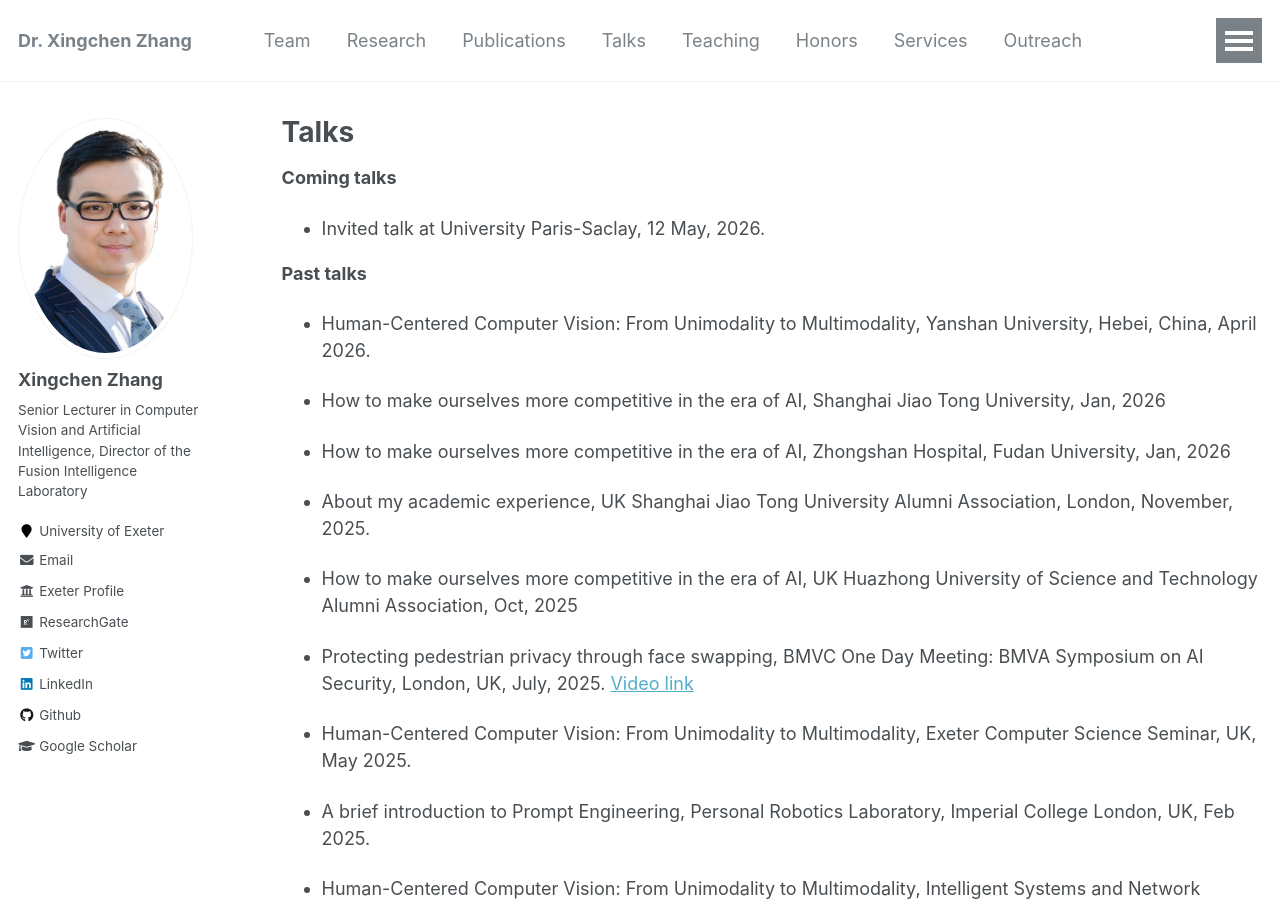
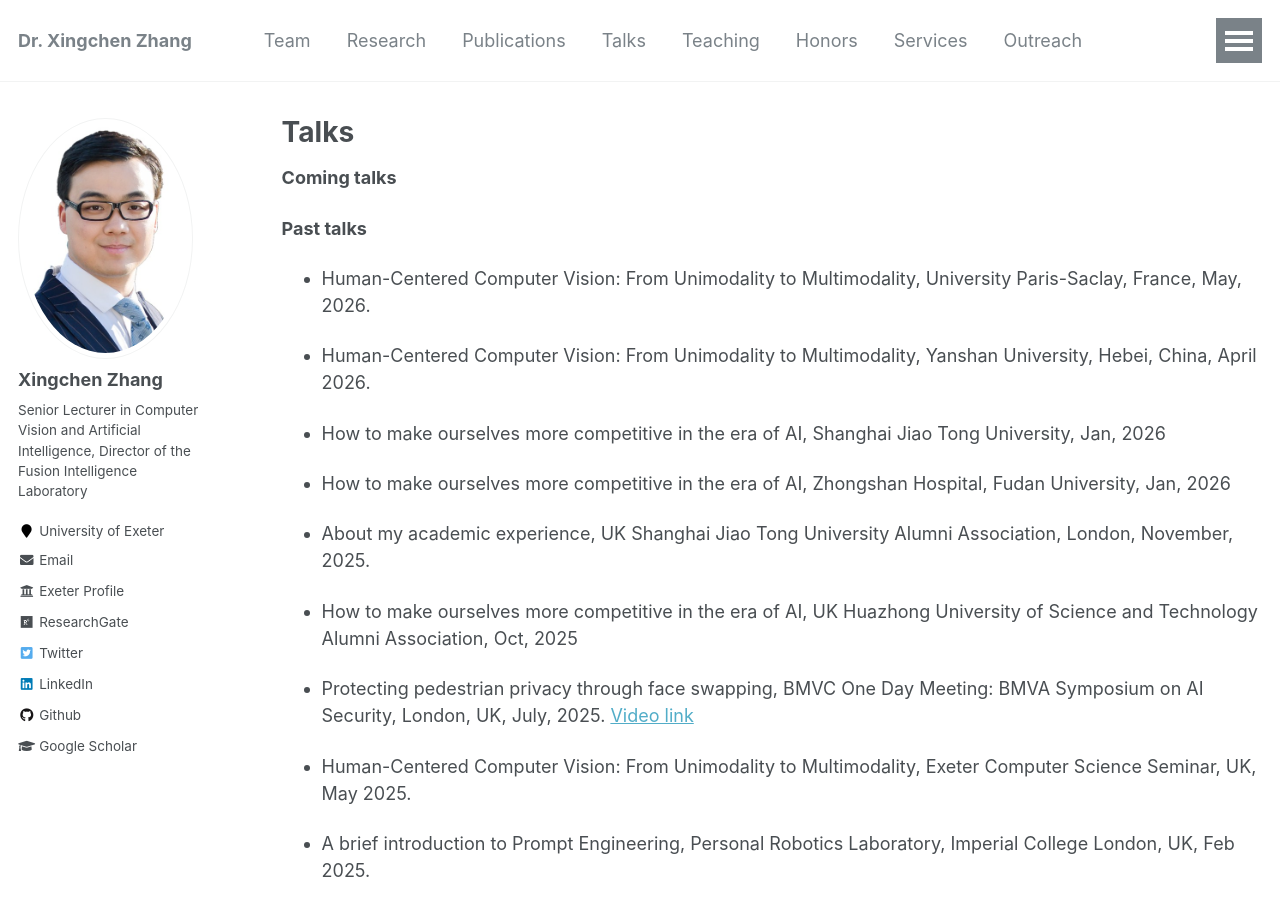
Before and after one commit to xingchenzhang/xingchenzhang.github.io, a Jekyll site: the page built from _pages/talks.md, in a window 1280 px wide and 900 px high. Built offline with Jekyll 4.4.1, drawn with Linux system fonts in a browser that asks for light colours.

Commit message:
update news and talk

```diff
--- a/_pages/talks.md
+++ b/_pages/talks.md
@@ -7,9 +7,9 @@ author_profile: true
 
 **Coming talks**
 
-- Invited talk at University Paris-Saclay, 12 May, 2026.
+**Past talks**
 
-**Past talks**
+- Human-Centered Computer Vision: From Unimodality to Multimodality, University Paris-Saclay, France, May, 2026.
 
 - Human-Centered Computer Vision: From Unimodality to Multimodality, Yanshan University, Hebei, China, April 2026.
 
```
Also changed, not shown: _pages/about.md (+2 -0 lines).
